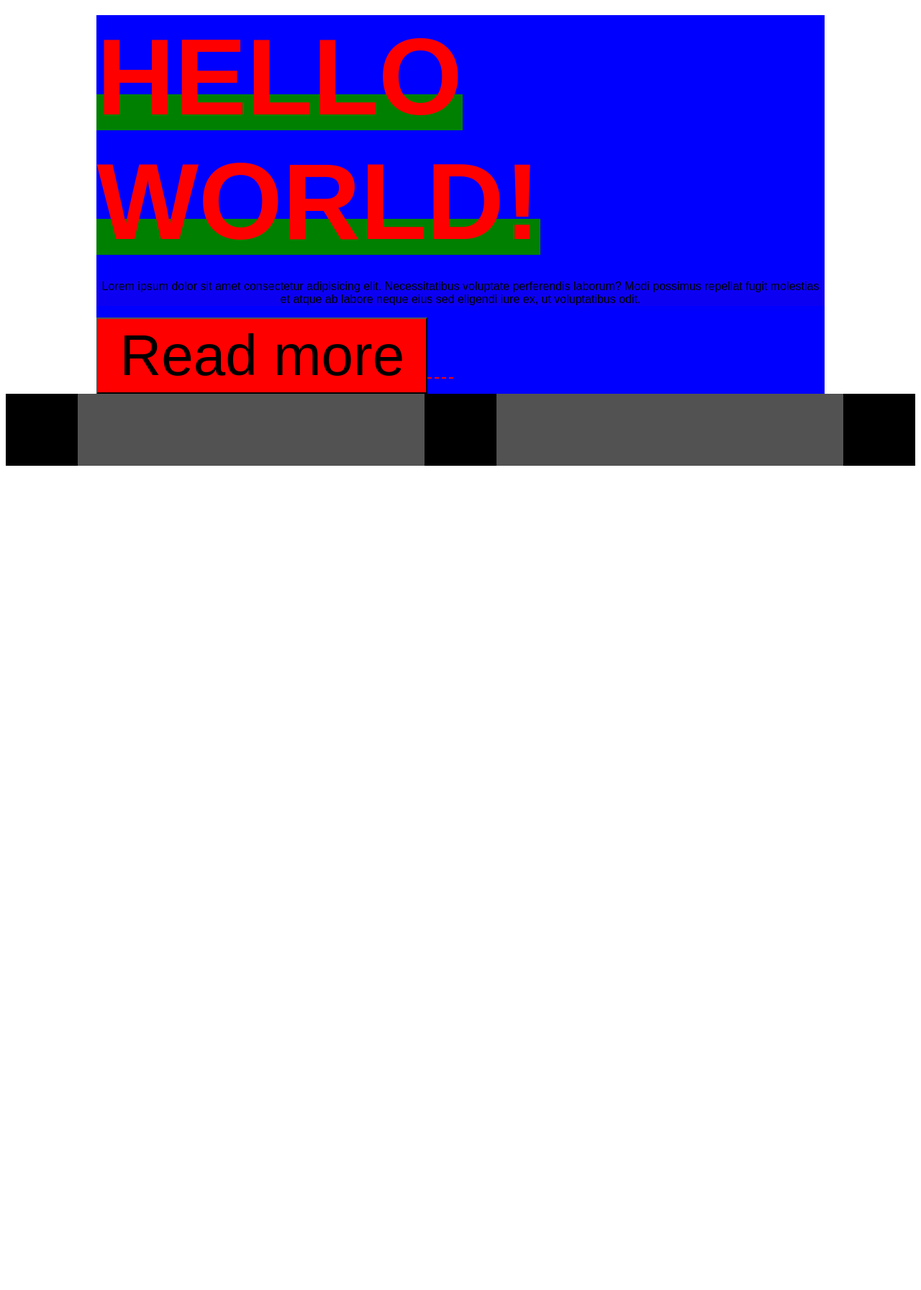
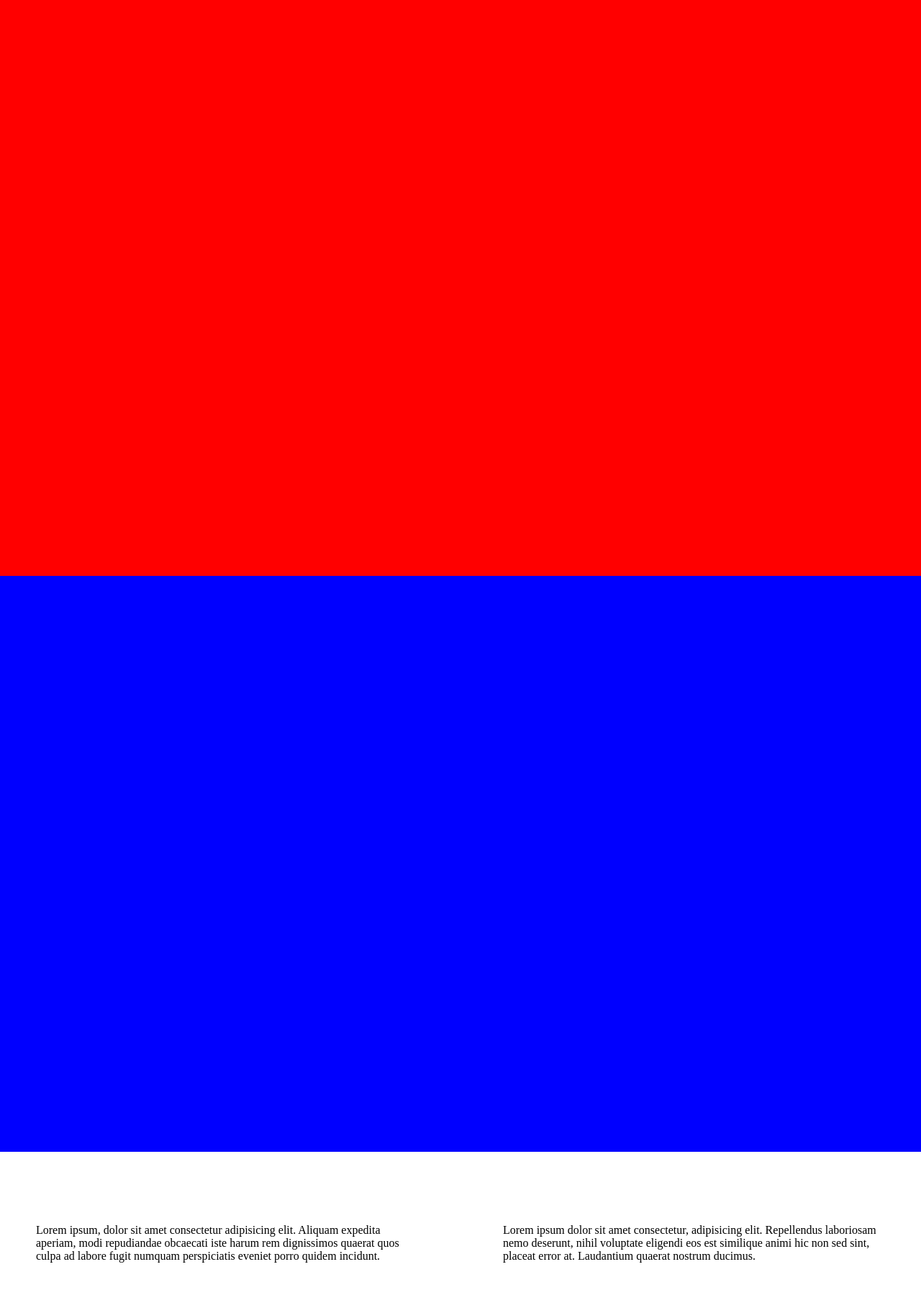
Before and after one commit to Ararat01/class-work, an Angular app: page / in a window 1280 px wide. Shown: the top 1792 px of the page at 72% size. Before the commit the page ends 800 px from the top, so only its background shows below. Built offline with nearby package versions, Linux system fonts and the light colour scheme.

Commit message:
added scroll animation

```diff
--- a/angular.json
+++ b/angular.json
@@ -33,7 +33,9 @@
             "styles": [
               "src/styles.scss"
             ],
-            "scripts": []
+            "scripts": [
+              "src/assets/scrollanimation.js"
+            ]
           },
           "configurations": {
             "production": {
--- a/src/app/app.component.html
+++ b/src/app/app.component.html
@@ -1,18 +1,6 @@
-<div class="block">
-  <h1>
-    <span>hello</span>
-    <span>world!</span>
-  </h1>
-  <p>Lorem ipsum dolor sit amet consectetur
-    adipisicing elit. Necessitatibus voluptate
-    perferendis laborum? Modi possimus repellat
-    fugit molestias et atque ab labore neque eius
-    sed eligendi iure ex, ut voluptatibus odit.</p>
-    <button>Read more</button>
-    <a class="link" href="#">LINK</a>
+<div class="first"></div>
+<div class="second"></div>
+<div class="third">
+  <div class="anim left">Lorem ipsum, dolor sit amet consectetur adipisicing elit. Aliquam expedita aperiam, modi repudiandae obcaecati iste harum rem dignissimos quaerat quos culpa ad labore fugit numquam perspiciatis eveniet porro quidem incidunt.</div>
+  <div class="anim right">Lorem ipsum dolor sit amet consectetur, adipisicing elit. Repellendus laboriosam nemo deserunt, nihil voluptate eligendi eos est similique animi hic non sed sint, placeat error at. Laudantium quaerat nostrum ducimus.</div>
 </div>
-<div id="test">
-  <div></div>
-  <div></div>
-  <div></div>
-</div>
--- a/src/app/app.component.scss
+++ b/src/app/app.component.scss
@@ -1,73 +1,29 @@
-$fz:30px;
-$backColor: red;
-%tplborder {
-    border-bottom: 2px dashed red;
-}
-
-@mixin fontz($f, $c){
-    font-size: $f;
-    color: $c;
+.first {
+    height: 100vh;
     background-color: red;
 }
-@mixin dflex($jcont, $aitem) {
+.second {
+    height: 100vh;
+    background-color: blue;
+}
+.third {
+    padding: 100px 50px;
     display: flex;
-    justify-content: $jcont;
-    align-items: $aitem;
-}
-
-
-.block {
-    width:  80%;
-    margin: 0 auto;
-    font-family: sans-serif;
-    background-color: blue;
-    h1 {
-        span {
-            color: $backColor;
-            text-transform: uppercase;
-            font-size: 150px;
-            position: relative;
-            z-index: 1;
-            &:after {
-                content: '';
-                position: absolute;
-                width: 100%;
-                height: 50px;
-                background-color: green;
-                bottom: 10px;
-                left: 0;
-                z-index: -1;
-            }
-        }
+    justify-content: space-between;
+    .left, .right {
+        width: 45%;
+        transition: 0.8s;
     }
-    p {
-        background-color: rgba(128, 0, 128, 0.096);
-        text-align: center;
+    .left {
+        transform: translate(-30%, 0px);
+        opacity: 0;
     }
-    button {
-        background-color: transparent;
-        color: black;
-        padding: 5px 30px;
-        @include fontz(80px, black);
-        cursor: pointer;
+    .right {
+        transform: translate(30%, 0px);
+        opacity: 0;
+    }
+    .left.is_active, .right.is_active {
+        transform: translate(0px, 0px);
+        opacity: 1;
     }
 }
-.link {
-    color: blue;
-    text-decoration: underline;
-    &:hover {
-        text-decoration: none;
-    }
-    @extend %tplborder;
-}
-#test {
-
-    background-color: rgb(82, 82, 82);
-    @include dflex(space-between, center);
-    div {
-        height: 100px;
-        width: 100px;
-        background-color: black;
-    }
-
-}
--- a/src/app/app.component.ts
+++ b/src/app/app.component.ts
@@ -7,4 +7,6 @@ import { Component } from '@angular/core';
 })
 export class AppComponent {
   title = 'class-work';
+
+
 }
--- a/src/app/app.module.ts
+++ b/src/app/app.module.ts
@@ -2,10 +2,12 @@ import { NgModule } from '@angular/core';
 import { BrowserModule } from '@angular/platform-browser';
 
 import { AppComponent } from './app.component';
+import { TestComponent } from './test/test.component';
 
 @NgModule({
   declarations: [
-    AppComponent
+    AppComponent,
+    TestComponent
   ],
   imports: [
     BrowserModule
--- /dev/null
+++ b/src/app/test/test.component.html
@@ -0,0 +1 @@
+<p>test works!</p>
--- /dev/null
+++ b/src/app/test/test.component.ts
@@ -0,0 +1,16 @@
+import { Component, OnInit } from '@angular/core';
+
+@Component({
+  selector: 'app-test',
+  templateUrl: './test.component.html',
+  styleUrls: ['./test.component.scss']
+})
+export class TestComponent implements OnInit {
+
+  constructor() { }
+
+  ngOnInit(): void {
+
+  }
+
+}
--- /dev/null
+++ b/src/assets/scrollanimation.js
@@ -0,0 +1,28 @@
+window.addEventListener('scroll', animator)
+
+function offset(el) {
+    const rect = el.getBoundingClientRect(),
+        scrollLeft = window.pageXOffset || document.documentElement.scrollLeft,
+        scrollTop = window.pageYOffset || document.documentElement.scrollTop;
+    return { top: rect.top + scrollTop, left: rect.left + screenLeft }
+}
+function animator() {
+    const animItems = document.querySelectorAll('.anim');
+    for (let i = 0; i < animItems.length; i++) {
+        const animItem = animItems[i]
+        const itemOffset = offset(animItem).top
+        const animStart = 4
+        if (animItem) {
+            const itemHeight = animItem.offsetHeight
+            let animItemPoint = window.innerHeight - itemHeight / animStart;
+
+            if (itemHeight > window.innerHeight) {
+                animItemPoint = window.innerHeight - window.innerHeight / animStart;
+            }
+
+            if ((window.pageYOffset > itemOffset - animItemPoint) && window.pageYOffset < (itemOffset + itemHeight)) {
+                animItem.classList.add('is_active')
+            }
+        }
+    }
+}
--- a/src/styles.scss
+++ b/src/styles.scss
@@ -1 +1,8 @@
 /* You can add global styles to this file, and also import other style files */
+html {
+    overflow-x: hidden;
+}
+body {
+    margin: 0;
+    overflow-x: hidden;
+}
```
Also changed, not shown: src/app/test/test.component.scss (added), 1 other file (tests, documents, lock files or other folders).
